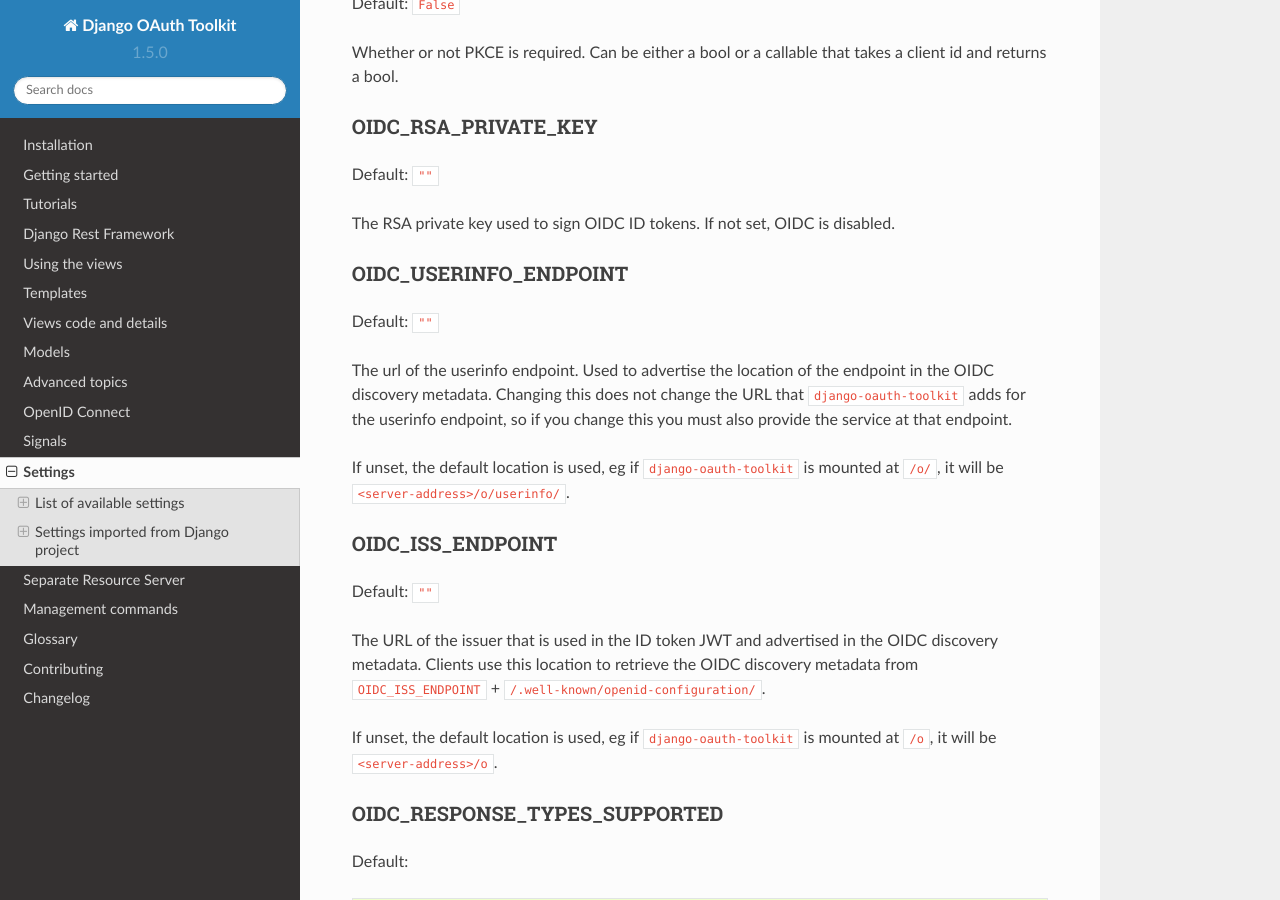
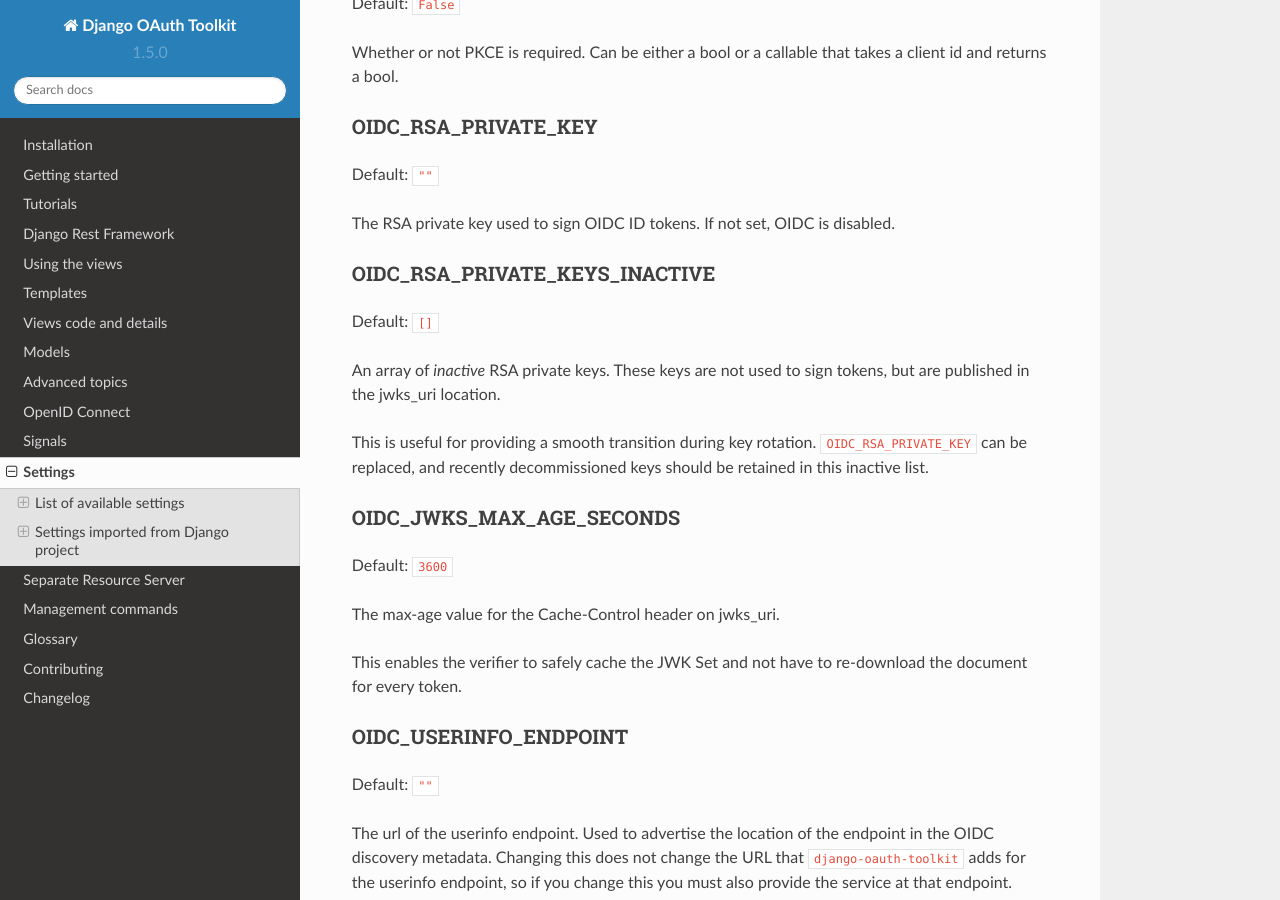
Before and after one commit to jazzband/django-oauth-toolkit, a Sphinx documentation site: the page built from docs/settings.rst, in a window 1280 px wide and 900 px high, scrolled down 5908 px. Built offline with Sphinx 7.4.7 and the Read the Docs theme 2.0.0, drawn with Linux system fonts in a browser that asks for light colours.

Commit message:
Support rotation of RSA keys

```diff
--- a/docs/settings.rst
+++ b/docs/settings.rst
@@ -262,6 +262,25 @@
 
 The RSA private key used to sign OIDC ID tokens. If not set, OIDC is disabled.
 
+OIDC_RSA_PRIVATE_KEYS_INACTIVE
+~~~~~~~~~~~~~~~~~~~~
+Default: ``[]``
+
+An array of *inactive* RSA private keys. These keys are not used to sign tokens,
+but are published in the jwks_uri location.
+
+This is useful for providing a smooth transition during key rotation.
+``OIDC_RSA_PRIVATE_KEY`` can be replaced, and recently decommissioned keys
+should be retained in this inactive list.
+
+OIDC_JWKS_MAX_AGE_SECONDS
+~~~~~~~~~~~~~~~~~~~~~~
+Default: ``3600``
+
+The max-age value for the Cache-Control header on jwks_uri.
+
+This enables the verifier to safely cache the JWK Set and not have to re-download
+the document for every token.
 
 OIDC_USERINFO_ENDPOINT
 ~~~~~~~~~~~~~~~~~~~~~~
```
Also changed, not shown: docs/oidc.rst (+25 -1 lines), 5 other files.
